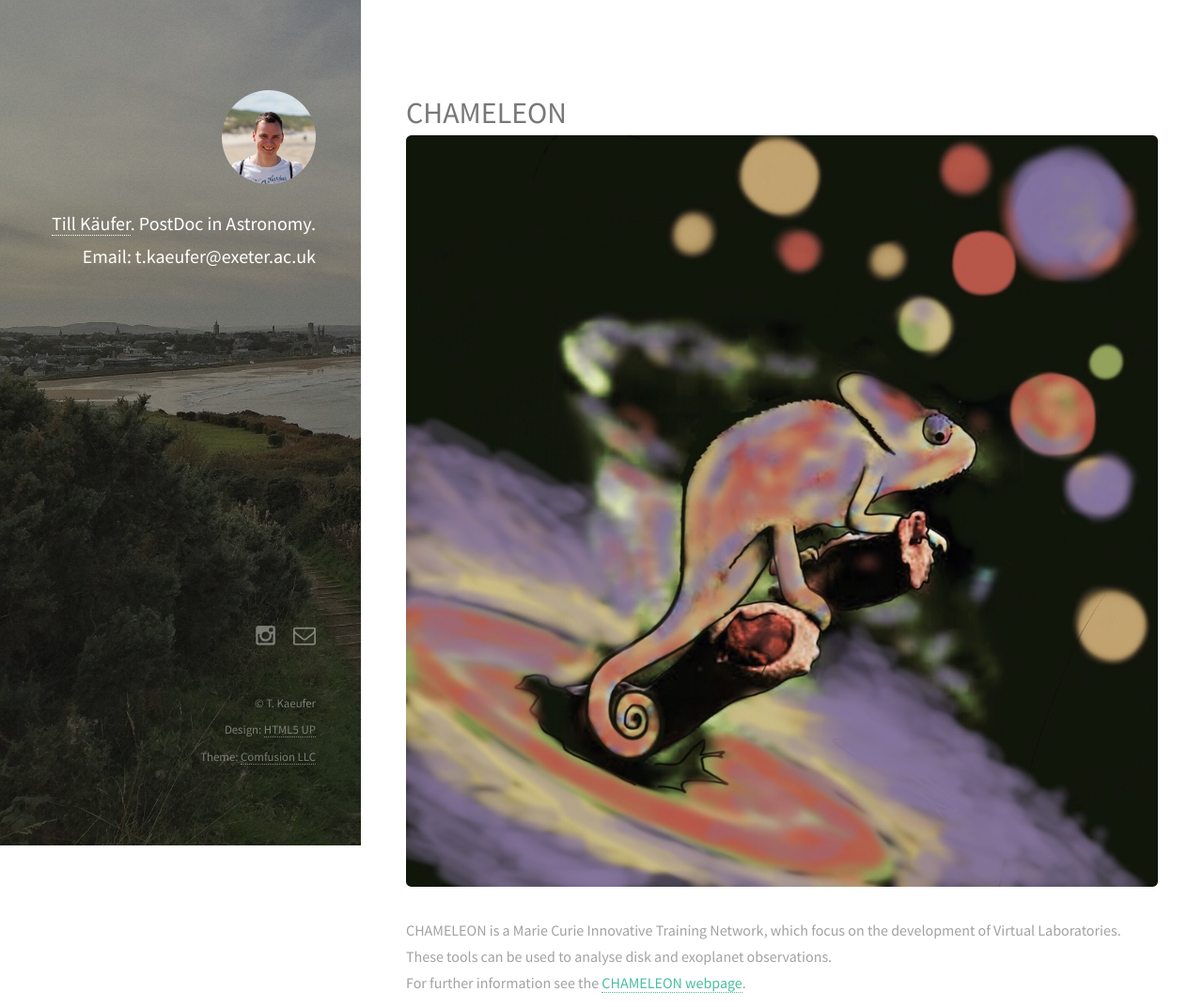
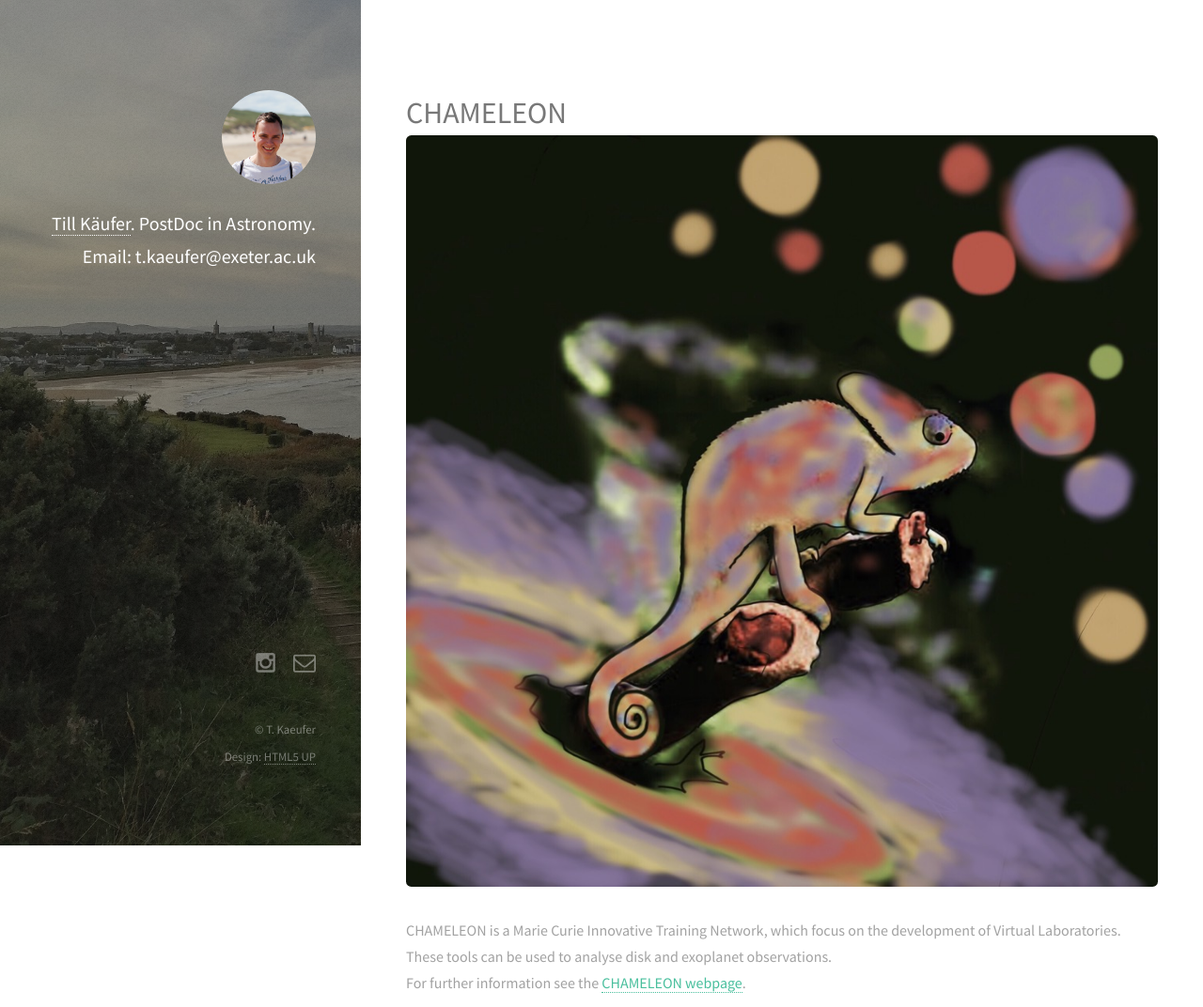
Before and after one commit to tillkaeufer/tillkaeufer.github.io, a Jekyll site: the page built from _posts/2020-09-26-Chameleon.markdown, in a window 1280 px wide. Shown: the top 1072 px of the page at 94% size. Built offline with Jekyll 4.4.1, drawn with Linux system fonts in a browser that asks for light colours; nearby versions of some CDN libraries; grey boxes are pictures that could not be loaded.

Commit message:
delete broken link

```diff
--- a/_layouts/default.html
+++ b/_layouts/default.html
@@ -69,7 +69,6 @@
       <ul class="copyright">
           <li>&copy; T. Kaeufer</li>
           <li>Design: <a href="http://html5up.net">HTML5 UP</a></li>
-          <li>Theme: <a href="http://comfusionllc.com">Comfusion LLC</a></li>
       </ul>
     </footer>
 
```
